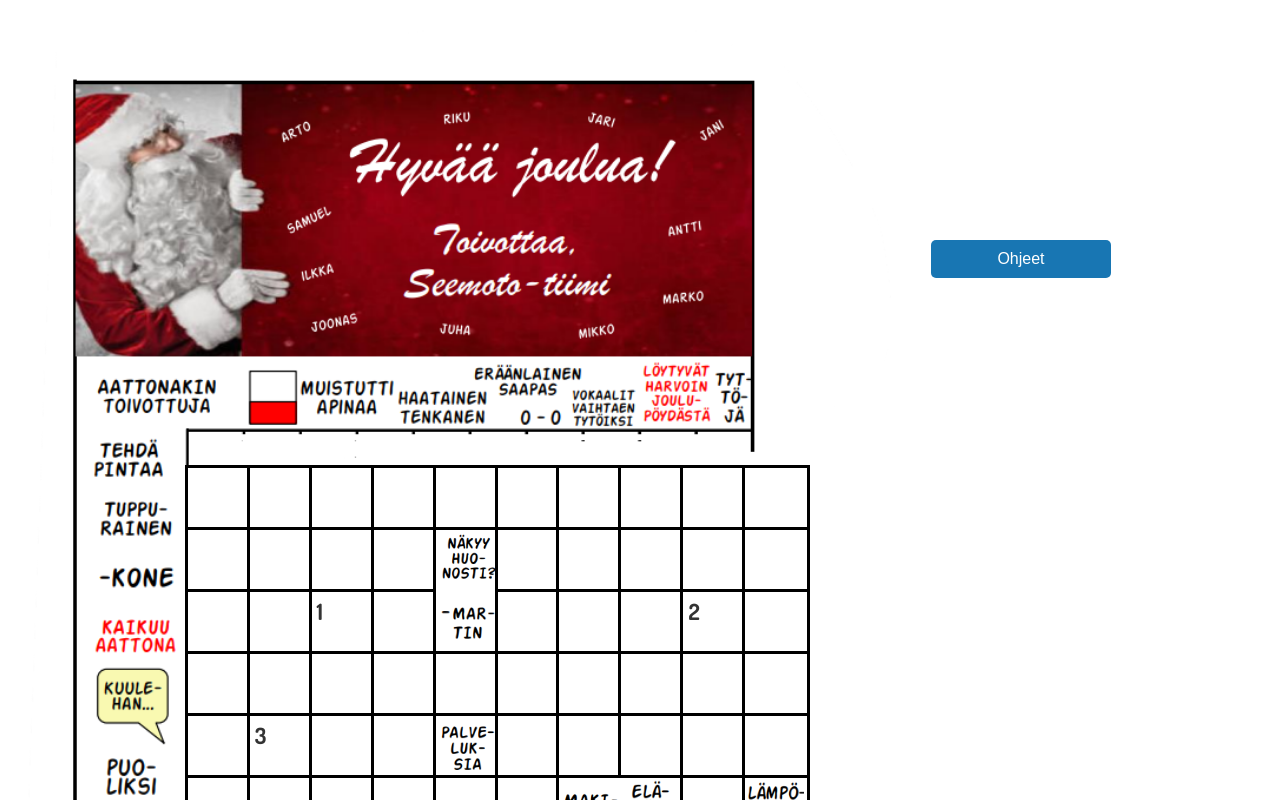
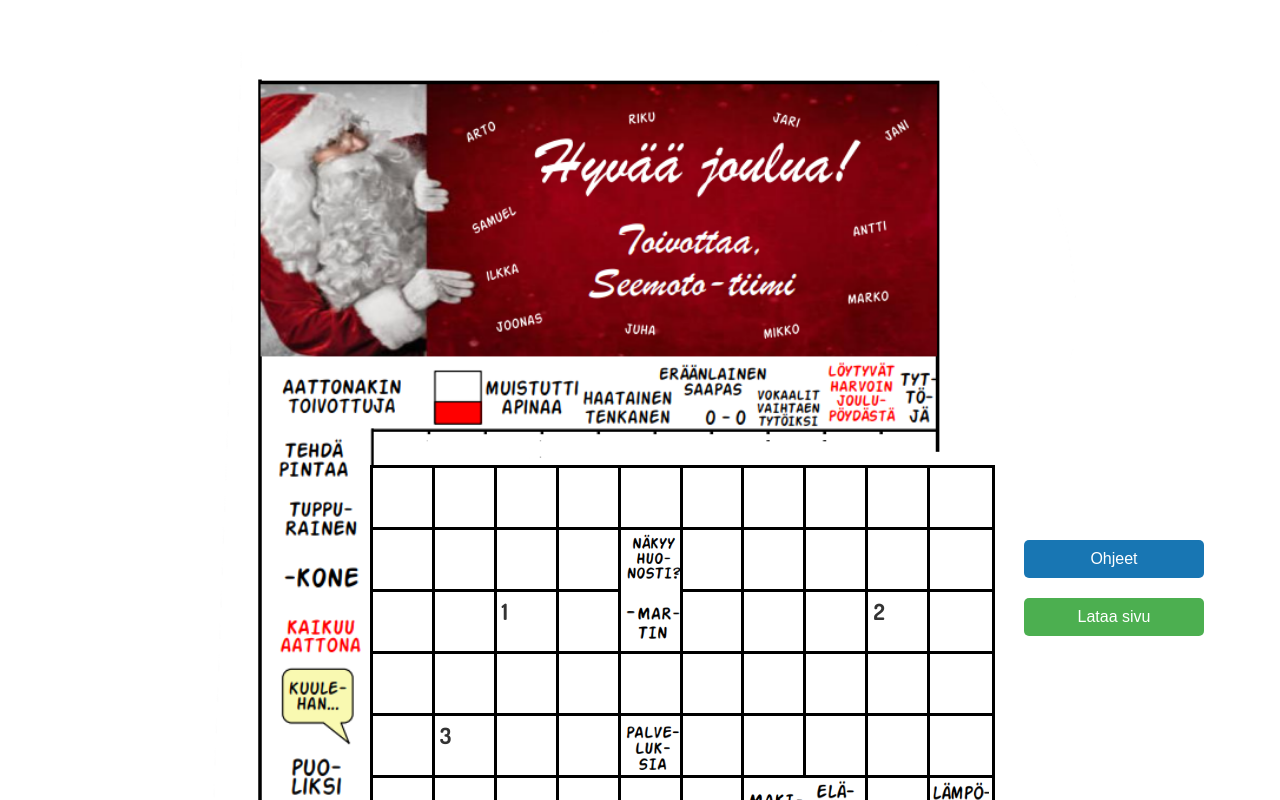
Before and after one commit to DeveloperWizard83/ristikko2021, a React (Vite) app: page / in a window 1280 px wide. Shown: the top 800 px of the page. Built offline with nearby package versions, Linux system fonts and the light colour scheme.

Commit message:
Lisätty kaksi painiketta

```diff
--- a/package.json
+++ b/package.json
@@ -12,6 +12,8 @@
     "deploy": "gh-pages -d dist"
   },
   "dependencies": {
+    "html2canvas": "^1.4.1",
+    "jspdf": "^2.5.1",
     "node-fetch": "^3.3.2",
     "react": "^18.2.0",
     "react-dom": "^18.2.0",
--- a/src/Buttons.css
+++ b/src/Buttons.css
@@ -5,8 +5,10 @@
     display: flex;
     flex-direction: column; /* Stack the buttons vertically */
     justify-content: flex-start;
-    margin-top: 500px;
-    margin-right: 150px;
+    margin-top: 800px;
+    margin-left: 800px;
+    position: absolute;
+
     /* Add more styles if needed */
 }
 
@@ -63,3 +65,22 @@
 .help-button:hover {
     background-color: #e31e0a;
 }
+
+.download-button {
+    background-color: #4CAF50;
+    color: white;
+    padding: 10px 20px;
+    margin-top: 10px;
+    cursor: pointer;
+    border: none;
+    border-radius: 5px;
+
+    font-size: 16px;
+    margin-left: 20px;
+    margin-bottom: 10px;
+
+}
+
+  .download-button:hover {
+    background-color: #e31e0a;
+  }
--- a/src/Buttons.jsx
+++ b/src/Buttons.jsx
@@ -1,4 +1,6 @@
 import React, { useState } from 'react';
+import html2canvas from 'html2canvas';
+import jsPDF from 'jspdf';
 import './Buttons.css'; // This imports the CSS styles
 
 const ButtonContainer = () => {
@@ -29,18 +31,73 @@
     // Logic for checking solution word
   };
 
+  const handleDownloadClick = () => {
+    // Temporarily hide elements you don't want to capture
+    document.querySelectorAll('.non-printable').forEach(el => el.style.display = 'none');
+
+    // Set options for html2canvas
+    const options = {
+      scale: 1,
+      useCORS: true,
+      logging: true,
+      allowTaint: false,
+      width: window.innerWidth,
+      height: window.innerHeight + 300,
+      windowHeight: document.documentElement.offsetHeight
+    };
+
+    html2canvas(document.body, options).then(canvas => {
+      // Show elements back
+      document.querySelectorAll('.non-printable').forEach(el => el.style.display = '');
+
+      const imgData = canvas.toDataURL('image/png');
+      const pdf = new jsPDF({
+        orientation: 'p',
+        unit: 'mm',
+        format: 'a4',
+      });
+
+      // Calculate the PDF width and height
+      const pdfWidth = pdf.internal.pageSize.getWidth();
+      const pdfHeight = pdf.internal.pageSize.getHeight();
+      const canvasAspectRatio = canvas.height / canvas.width;
+      const pdfAspectRatio = pdfHeight / pdfWidth;
+
+      let finalPdfWidth, finalPdfHeight;
+
+      // Adjust width and height to maintain the aspect ratio
+      if (canvasAspectRatio > pdfAspectRatio) {
+        finalPdfHeight = pdfHeight;
+        finalPdfWidth = pdfHeight / canvasAspectRatio;
+      } else {
+        finalPdfWidth = pdfWidth;
+        finalPdfHeight = canvasAspectRatio * pdfWidth;
+      }
+
+      pdf.addImage(imgData, 'PNG', 0, 0, finalPdfWidth, finalPdfHeight);
+      pdf.save('download.pdf');
+    });
+  };
   return (
     <div className="button-container">
       <button id="helpButton" className="help-button" onClick={handleHelpClick}>Ohjeet</button>
+      {/* Add the download button */}
+      <button id="downloadButton" className="download-button" onClick={handleDownloadClick}>Lataa sivu</button>
       {/* ... other buttons */}
-
       {/* Help Modal */}
       {isHelpModalVisible && (
         <div className="modal" onClick={handleCloseHelpModal}>
           <div className="modal-content" onClick={(e) => e.stopPropagation()}>
             <span className="close" onClick={handleCloseHelpModal}>&times;</span>
-            {/* Modal content goes here */}
-            <p>Help modal content...</p>
+            <h2>Kirjoittaminen</h2>
+    <p>Valitse ruutu ja kirjoitussuunta ja voit aloittaa kirjoittamisen. Kirjoitussuuntaa voit vaihtaa painamalla valittua ruutua. Kirjaimia voi poistaa peruutus tai delete näppäimellä.</p>
+    <h2>Ristikon tallennus</h2>
+    <p>Ristikko tallentuu automaattisesti selaimen muistiin jokaisen muutoksen jälkeen. Kun ristikkoon palaa myöhemmin lataa se automaattisesti pelin siitä kohtaa johon se jäi.
+        Selaimen muistien tyhjennys voi hävittää kirjaimet ristikosta.
+    </p>
+    <h2>Ristikon ratkaisu</h2>
+    <p>Kun olet täyttänyt ristikon voit tarkistaa "Tarkista ristikko" -napilla saitko ratkaistua ristikon oikein.
+    </p>
           </div>
         </div>
       )}
--- a/src/CrosswordGrid.css
+++ b/src/CrosswordGrid.css
@@ -2,6 +2,7 @@
   position: relative;
   overflow: hidden; /* Add this line */
   margin-top: 300px;
+
 }
 
 .background{
@@ -20,6 +21,7 @@
   position: absolute;
   margin-top: 435px; /* Adjust the value as needed */
   left: 19%;
+
 
 
 
@@ -77,6 +79,14 @@
 }
 .crossword-flex-container {
   overflow: auto;
+}
+
+@media screen and (max-width: 800px) {
+  .grid-container {
+    margin-bottom: 1000px;
+    margin-right: 1000px;
+  }
+
 }
 
 .special-1{
```
Also changed, not shown: 1 other file (tests, documents, lock files or other folders).
